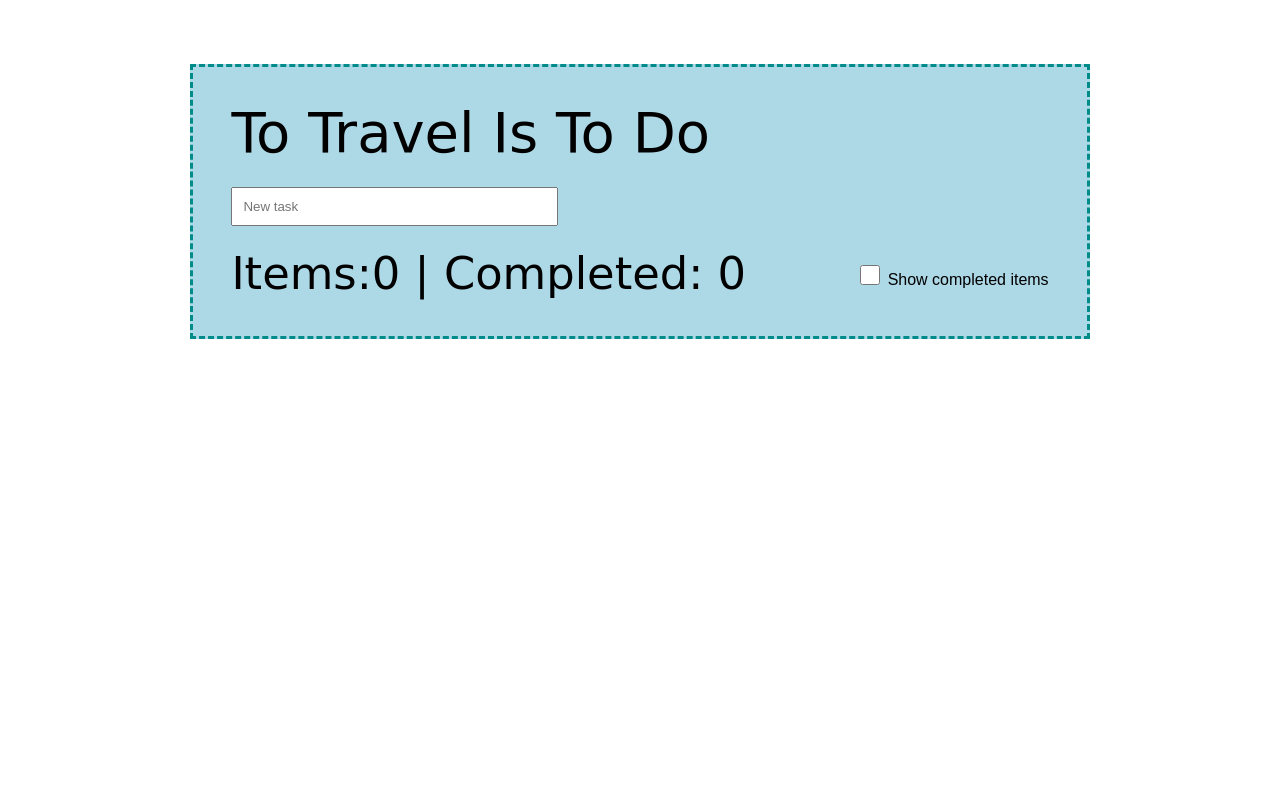
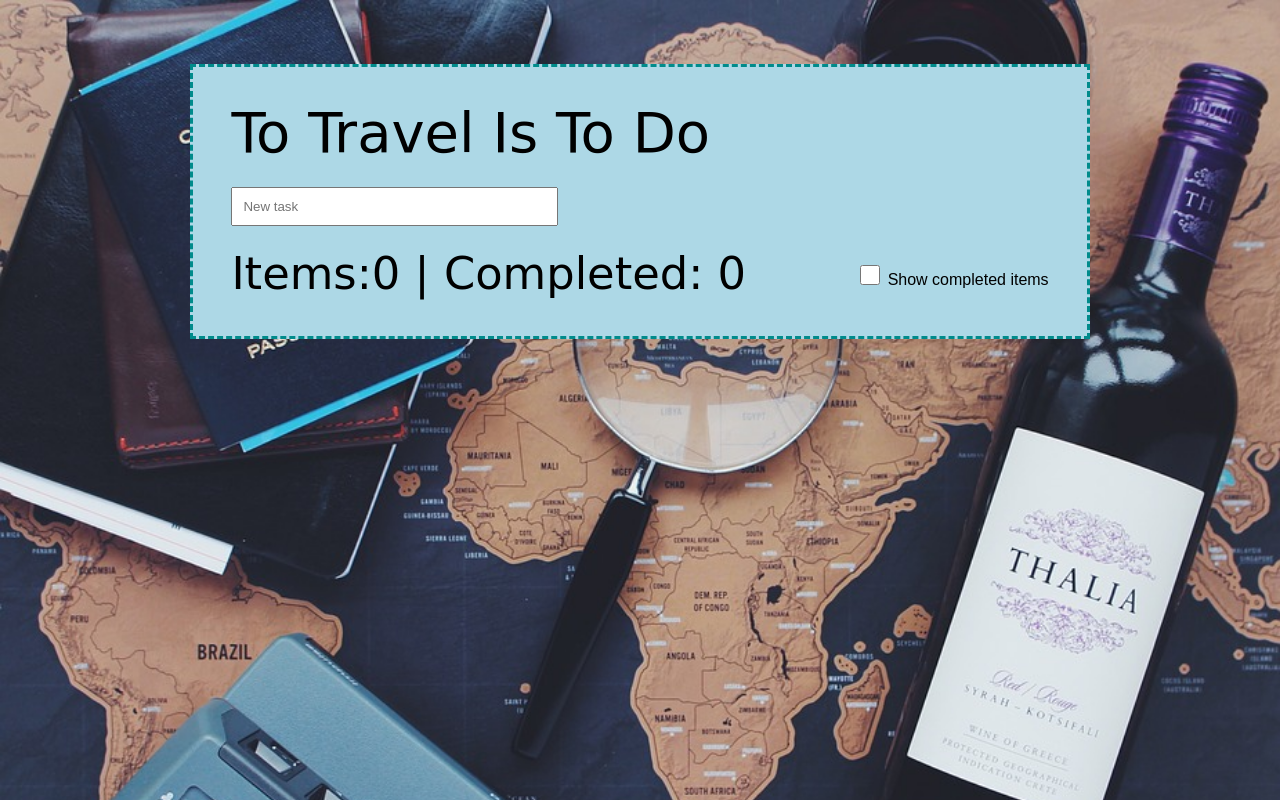
Before and after one commit to creative-function/toDoList, a website: page index.html in a window 1280 px wide. Drawn offline with Linux system fonts and the light colour scheme; the site is published under a folder, as on GitHub Pages, so addresses that start at the root find nothing; a web font is replaced by a local one.

Commit message:
updated background image

```diff
--- a/src/scss/main.scss
+++ b/src/scss/main.scss
@@ -28,7 +28,7 @@ $tablet: "(min-width: 1000px)";
 }
 
 body {
-	background: url("/dist/img/travel-720.jpg");
+	background: url("../img/travel-720.jpg");
 
 
 	font-family: Arial, Helvetica, sans-serif;
```
Also changed, not shown: dist/css/main.css.
